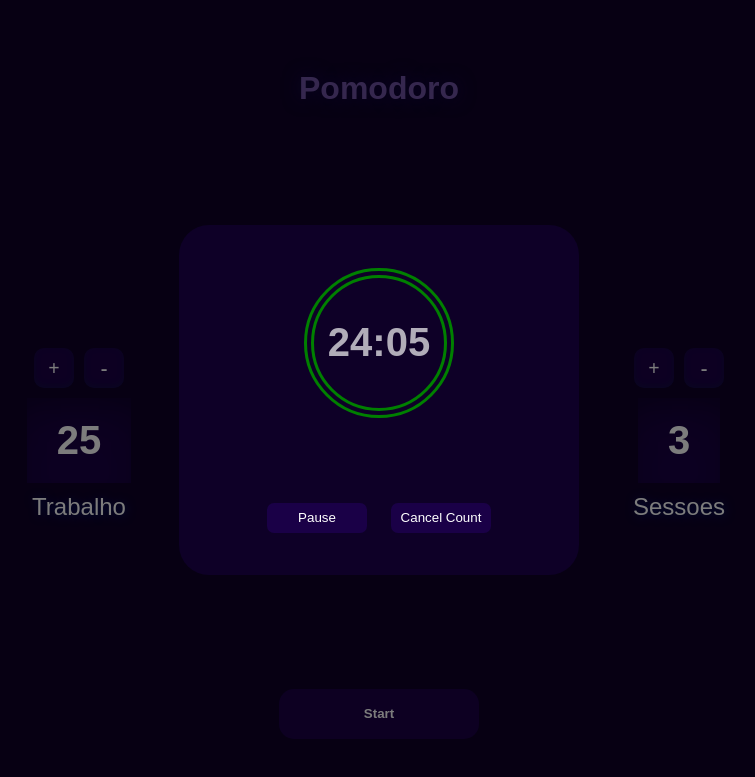
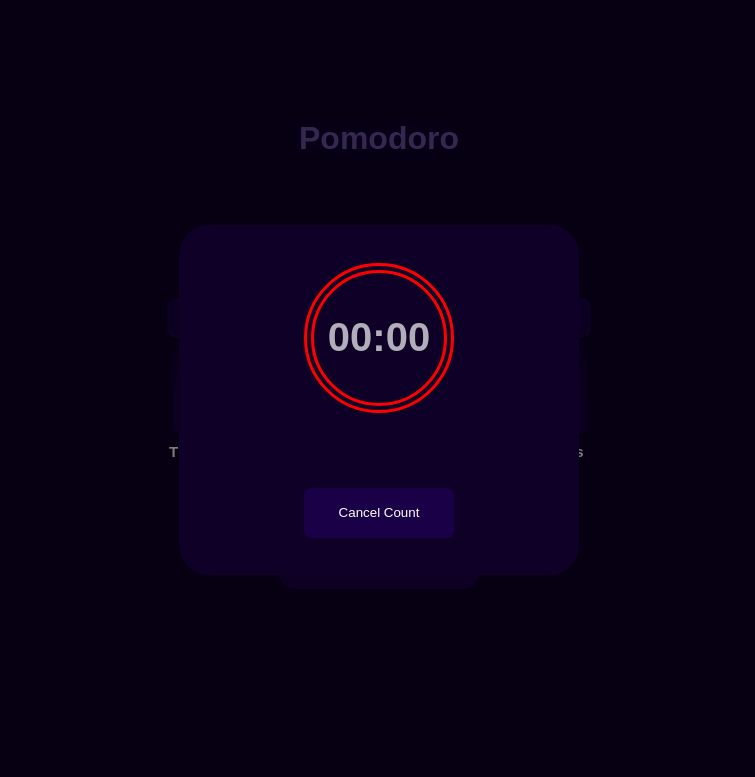
Before and after one commit to lucasdutradev/Pomodoro, a plain HTML site: page index.html in a window 1280 px wide. Both pictures are taken after a click on the button "Start". Shown: the whole page, without its empty margins (261-1016 px from the left). Drawn offline with Linux system fonts and the light colour scheme.

Commit message:
logica do contador trocando cores de borda

```diff
--- a/app.js
+++ b/app.js
@@ -40,12 +40,15 @@ function callNumber(maxTrabalho, maxPausa, maxSessoes) {
     timer.forEach((valor) => {
         if (valor.id === "Trabalho") {
             valor.innerHTML = maxTrabalho.length
+            Number(valor.innerHTML) > 0 ? valor.classList.add("preenchendo") : valor.classList.remove("preenchendo");
         }
         if (valor.id === "Pausa") {
             valor.innerHTML = maxPausa.length
+            Number(valor.innerHTML) > 0 ? valor.classList.add("preenchendo") : valor.classList.remove("preenchendo")
         }
         if (valor.id === "Sessoes") {
             valor.innerHTML = maxSessoes.length
+            Number(valor.innerHTML) > 0 ? valor.classList.add("preenchendo") : valor.classList.remove("preenchendo")
         }
     })
 }
@@ -59,7 +62,9 @@ function startCount() {
     const display = document.querySelector('#timer');
 
     let quantSessao = Number(sessao)
+    if(quantSessao % 2 !== 0){quantSessao++}
     let duration = 60 * Number(minutesGap);
+    let isTrabalho = false
 
     let timer = duration, minutes, seconds;
     let regressive = setInterval(function () {
@@ -69,20 +74,20 @@ function startCount() {
         seconds = seconds < 10 ? "0" + seconds : seconds;
         display.innerHTML = minutes + ":" + seconds;
         if (--timer < 0) {
-            if (quantSessao % 2 !== 0 && quantSessao > 0) {
+            if (isTrabalho === false && quantSessao > 0) {
+                console.log(`is trabalho: ${isTrabalho}`)
+                isTrabalho = true
                 display.style.borderColor = "yellow"
                 duration = 60 * Number(pausa);
                 timer = duration;
                 quantSessao--;
-                console.log(quantSessao);
-                console.log(duration)
-            }else if (quantSessao % 2 === 0 && quantSessao > 0) {
+            }else if (isTrabalho && quantSessao > 0) {
+                console.log(`is trabalho: ${isTrabalho}`)
+                isTrabalho = false
                 display.style.borderColor = "green"
                 duration = 60 * Number(minutesGap);
                 timer = duration;
                 quantSessao--;
-                console.log(quantSessao);
-                console.log(duration)
             }else if(quantSessao === 0) {
                 display.style.borderColor = "red"
                 duration = 0 * 0;
@@ -93,6 +98,7 @@ function startCount() {
 
 
     cancelButton.addEventListener("click", () => {
+        display.style.borderColor = "green"
         modalBox.classList.add("hidden");
         clearInterval(regressive);
     });
--- a/index.html
+++ b/index.html
@@ -16,7 +16,6 @@
                 <div id="timer"></div>
             </div>
             <div class="set-button">
-                <button class="stop">Pause</button>
                 <button class="cancel">Cancel Count</button>
             </div>
         </div>
@@ -30,7 +29,7 @@
                 <span>+</span>
                 <span>-</span>
             </div>
-            <div id="Trabalho" class="timer">25</div>
+            <div id="Trabalho" class="timer">0</div>
             <h2>Trabalho</h2>
         </section>
         <section>
@@ -38,7 +37,7 @@
                 <span>+</span>
                 <span>-</span>
             </div>
-            <div id="Pausa" class="timer">5</div>
+            <div id="Pausa" class="timer">0</div>
             <h2>Pausa</h2>
         </section>
         <section>
@@ -46,8 +45,8 @@
                 <span>+</span>
                 <span>-</span>
             </div>
-            <div id="Sessoes" class="timer">3</div>
-            <h2>Sessoes</h2>
+            <div id="Sessoes" class="timer">0</div>
+            <h2>Sessões</h2>
         </section>
     </main>
     <button class="start">Start</button>
--- a/style.css
+++ b/style.css
@@ -67,8 +67,8 @@ div.box-modal{
 
 div.set-button button{
     cursor: pointer;
-    width: 100px;
-    height: 30px;
+    width: 150px;
+    height: 50px;
     border: none;
     border-radius: 7px;
     background-color: rgb(26, 0, 71);
@@ -94,7 +94,6 @@ header h1{
 main{
     width: 100%;
     max-width: 900px;
-    height: 500px;
     display: flex;
     align-items: center;
     justify-content: center;
@@ -147,13 +146,20 @@ div.timer{
     font-family: Arial, Helvetica, sans-serif;
     box-shadow: rgba(0, 0, 0, 0.25) 0px 30px 60px -12px inset, rgba(0, 0, 0, 0.3) 0px 18px 36px -18px inset;
     font-weight: bold;
+    transition: 0.5s;
+}
+
+div.preenchendo{
+    background-color: rgb(69, 0, 189);
+    border-radius: 10px;
 }
 
 h2{
+    font-size: 15px;
     color: white;
     font-family: Arial, Helvetica, sans-serif;
-    font-weight: lighter;
-    text-shadow: 1px 1px 10px rgb(0, 31, 131);
+    font-weight: bold;
+    letter-spacing: 3px;
 }
 
 button.start{
@@ -171,3 +177,9 @@ button.start{
 button.start:hover{
     box-shadow: rgba(146, 46, 240, 0.4) 0px 5px, rgba(146, 46, 240, 0.3) 0px 10px, rgba(146, 46, 240, 0.2) 0px 15px, rgba(146, 46, 240, 0.1) 0px 20px, rgba(146, 46, 240, 0.05) 0px 25px;
 }
+
+@media screen and (min-width: 768px) {
+    main{
+        max-width: 500px;
+    }
+}
```
